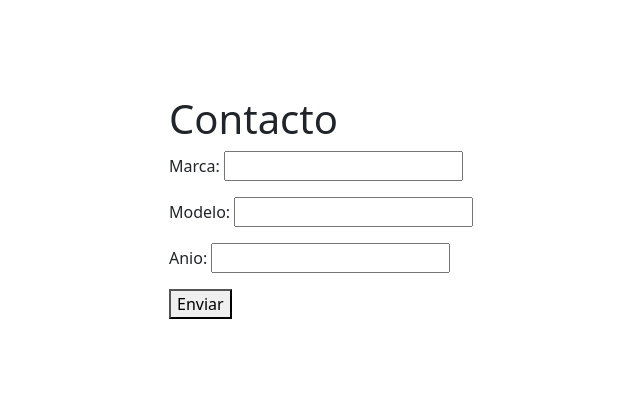
After one commit to jubascunanc/Tercera-pre-entrega-Bascu-an, a Django app: page /formulario in a window 1280 px wide. The commit adds this page. Shown: the part 447-859 px from the top of the page, without its empty margins (198-838 px from the left). Run offline with Django 4.2, Linux system fonts and the light colour scheme; grey boxes labelled with a size stand in for pictures from a placeholder-image service; some libraries are stand-ins or nearby versions.

Commit message:
tercera entrega

```diff
--- /dev/null
+++ b/inicio/forms.py
@@ -0,0 +1,10 @@
+from django import forms
+from django.forms import ModelForm
+from .models import Auto
+
+    # Agrega todos los campos necesarios para tu formulario
+
+class AutoForm(forms.ModelForm):
+    class Meta:
+        model=Auto
+        fields=["marca","modelo","anio"]
--- /dev/null
+++ b/inicio/templates/form_templates.html
@@ -0,0 +1,12 @@
+{% extends 'base.html' %}
+
+{% block title %}Formulario de Contacto{% endblock %}
+
+{% block content %}
+    <h1>Contacto</h1>
+    <form method="post">
+        {% csrf_token %}
+        {{ form.as_p }}
+        <button type="submit">Enviar</button>
+    </form>
+{% endblock %}
--- a/inicio/templates/mi_template.html
+++ b/inicio/templates/mi_template.html
@@ -1,6 +1,6 @@
 {% extends "base.html" %}
 {% load static %}
 
-{% block content %}
-<h1>Hola Mundo</h1>
-{% endblock %}
+    {% block content %}
+    {{listaauto}}
+    {% endblock %}
--- a/inicio/urls.py
+++ b/inicio/urls.py
@@ -2,5 +2,6 @@ from django.urls import path
 from . import views
 
 urlpatterns = [
-    path("",views.inicio,name="index")
+    path('',views.inicio, name='index'),
+    path('formulario',views.formulario, name='form'),
 ]
--- a/inicio/views.py
+++ b/inicio/views.py
@@ -1,8 +1,29 @@
 
 # Create your views here.
-from django.shortcuts import render
+from django.shortcuts import render, redirect
+from .forms import AutoForm
+from .models import Auto
 
+def formulario (request):
+
+    if request.method=="POST":
+        autocreado=AutoForm(request.POST)
+        if autocreado.is_valid():
+            autonuevo=autocreado.cleaned_data
+            marca=autonuevo.get("marca")
+            modelo=autonuevo.get("modelo")
+            anio=autonuevo.get("anio")
+            nuevoauto=Auto(marca=marca,modelo=modelo,anio=anio)
+            nuevoauto.save()
+            return redirect("mi_template")
+    else:
+        return render(request, "form_templates.html",{
+            "form": AutoForm
+
+        })
 
 def inicio(request):
-
-    return render(request,"mi_template.html")
+    listaauto=Auto.objects.all().values()
+    return render(request, "mi_template.html",{
+        "listaauto": listaauto,
+    })
--- a/templates/base.html
+++ b/templates/base.html
@@ -6,7 +6,7 @@
         <meta name="viewport" content="width=device-width, initial-scale=1, shrink-to-fit=no" />
         <meta name="description" content="" />
         <meta name="author" content="" />
-        <title>Full Width Pics - Start Bootstrap Template</title>
+        <title>Mi proyecto en Django</title>
         <!-- Favicon-->
         <link rel="icon" type="image/x-icon" href="assets/favicon.ico" />
         <!-- Core theme CSS (includes Bootstrap)-->
@@ -31,9 +31,7 @@
         <header class="py-5 bg-image-full" style="background-image: url('https://source.unsplash.com/wfh8dDlNFOk/1600x900')">
             <div class="text-center my-5">
                 <img class="img-fluid rounded-circle mb-4" src="https://dummyimage.com/150x150/6c757d/dee2e6.jpg" alt="..." />
-                {% block content %}
 
-                {% endblock %}
                 <p class="text-white-50 mb-0">Landing Page Template</p>
             </div>
         </header>
@@ -42,9 +40,9 @@
             <div class="container my-5">
                 <div class="row justify-content-center">
                     <div class="col-lg-6">
-                        <h2>Full Width Backgrounds</h2>
-                        <p class="lead">A single, lightweight helper class allows you to add engaging, full width background images to sections of your page.</p>
-                        <p class="mb-0">The universe is almost 14 billion years old, and, wow! Life had no problem starting here on Earth! I think it would be inexcusably egocentric of us to suggest that we're alone in the universe.</p>
+                        {% block content %}
+
+                        {% endblock %}
                     </div>
                 </div>
             </div>
```
Also changed, not shown: inicio/models.py (line endings or trailing spaces).
